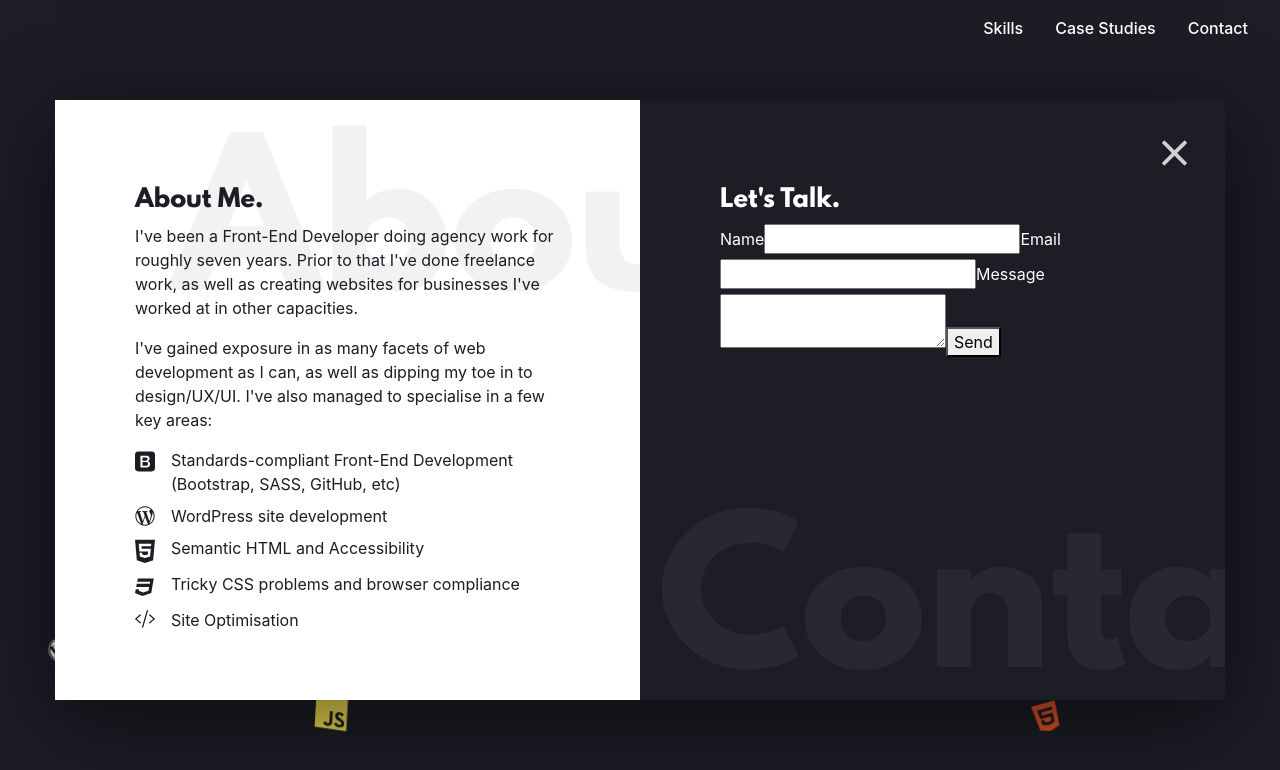
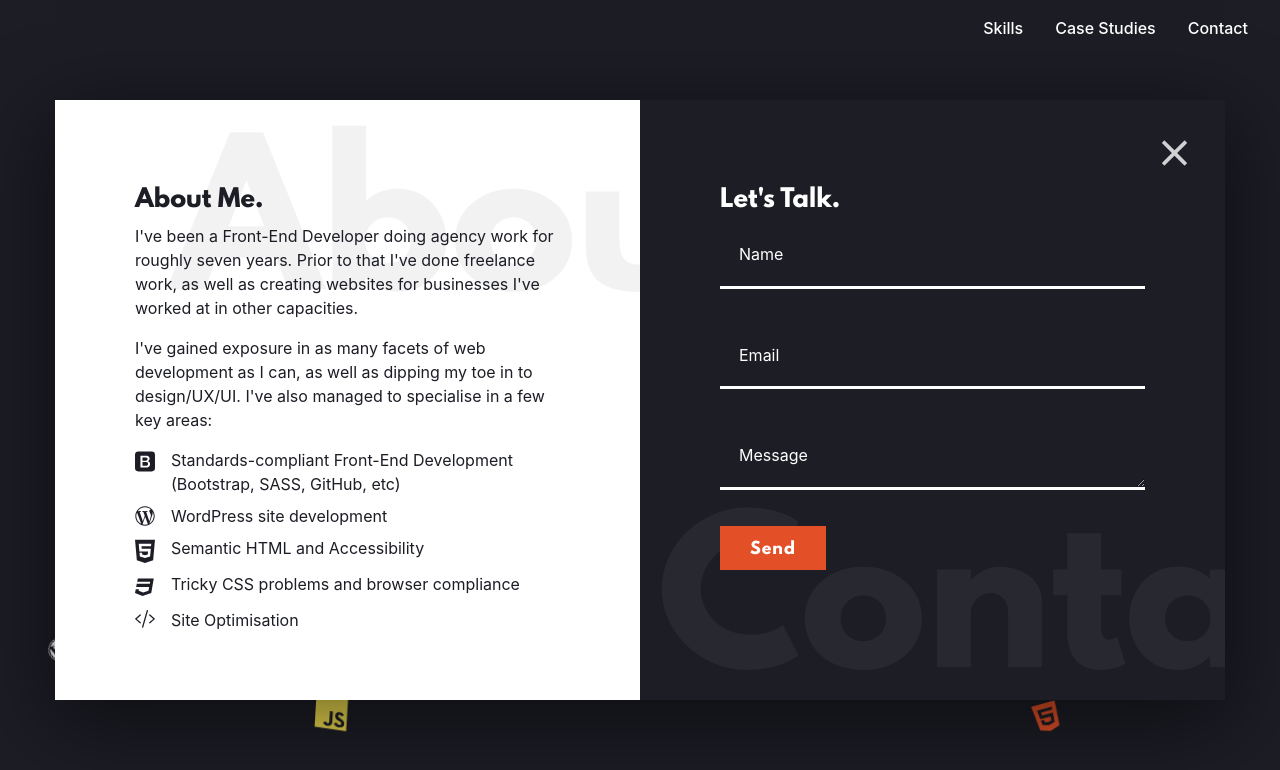
Before and after one commit to Glenn-Domin/Port-Vue_Nuxt, a Nuxt app: page / in a window 1280 px wide. Both pictures are taken after a click on the button "About Me". Shown: the top 770 px of the page. Built offline with nearby package versions, Linux system fonts and the light colour scheme.

Commit message:
contact and form

```diff
--- /dev/null
+++ b/assets/scss/components/_forms.scss
@@ -0,0 +1,61 @@
+.form-group {
+  position: relative;
+  margin-bottom: 2.25rem;
+
+  .form-control {
+    display: block;
+    width: 100%;
+    height: calc(3.90625rem + 2px);
+    padding: .75rem 1.25rem;
+    font-size: .9375rem;
+    font-weight: 400;
+    line-height: 1.5;
+    border: none;
+    border-bottom: 3px solid white;
+    background: 0 0;
+    color: inherit;
+    transition: all .15s ease-in-out;
+
+    &:focus {
+      outline: 0;
+      border-bottom-color: $primary;
+    }
+
+    &:focus, &:not(:placeholder-shown) {
+      background: none;
+      box-shadow: none;
+
+      + label {
+        transform: translate(-1.125rem,-1.5rem) scale(.8);
+      }
+    }
+
+    + label {
+      position: absolute;
+      top: 1.25rem;
+      right: 1.25rem;
+      left: calc(.25rem + (30px / 2));
+      max-width: 81.5vw;
+      transition: all .15s ease-in-out;
+      transform-origin: 0 0;
+      line-height: 1.25;
+      cursor: text;
+    }
+  }
+
+  textarea {
+    max-height: 200px;
+  }
+}
+
+.invalid-feedback {
+  display: none;
+  width: 100%;
+  margin-top: .25rem;
+  font-size: 80%;
+  color: #dc3545;
+
+  .was-validated .form-control:invalid ~ & {
+    display: block;
+  }
+}
--- a/assets/scss/styles.scss
+++ b/assets/scss/styles.scss
@@ -5,6 +5,7 @@
 @import 'type';
 
 @import 'components/buttons';
+@import 'components/forms';
 @import 'components/modal';
 
 @import 'layout/page';
--- a/components/home/About.vue
+++ b/components/home/About.vue
@@ -38,15 +38,20 @@
         name="contact"
         method="post"
         data-netlify="true"
-        data-netlify-honeypot="bot-field"
-      >
-        <label for="name">Name</label>
-        <input id="name" type="text" name="name" />
-        <label for="email">Email</label>
-        <input id="email" type="email" name="email" />
-        <label for="message">Message</label>
-        <textarea id="message" name="message"></textarea>
-        <button type="submit">Send</button>
+        data-netlify-honeypot="bot-field">
+        <div class="form-group">
+          <input id="name" type="text" name="name" placeholder=" " class="form-control" required />
+          <label for="name">Name</label>
+        </div>
+        <div class="form-group">
+          <input id="email" type="email" name="email" placeholder=" " class="form-control" required />
+          <label for="email">Email</label>
+        </div>
+        <div class="form-group">
+          <textarea id="message" name="message" placeholder=" " class="form-control" required></textarea>
+          <label for="message">Message</label>
+        </div>
+        <button type="submit" class="btn">Send</button>
       </form>
     </div>
   </div>
--- a/pages/index.vue
+++ b/pages/index.vue
@@ -37,6 +37,14 @@ export default {
     return {
       showModal: false
     }
+  },
+  watch: {
+    $route() {
+      this.showModal = this.$route.hash
+    }
+  },
+  mounted() {
+    this.showModal = this.$route.hash
   }
 }
 </script>
--- a/pages/skills.vue
+++ b/pages/skills.vue
@@ -9,7 +9,7 @@
         <div class="row">
           <div class="skills content-big">
             <h2 id="thebasics">The Basics</h2>
-            <h3 class="skills-heading" id="html">
+            <h3 id="html" class="skills-heading">
               <html5 width="50"/>
               HTML
             </h3>
@@ -24,7 +24,7 @@
             <p class="code-desc">Bad Code</p>
             <code class="code-bad">{{codeBad}}</code>
             <p>There are a lot of traps that inexperienced developers fall in to. I won't.</p>
-            <h3 class="skills-heading" id="css">
+            <h3 id="css" class="skills-heading">
               <css width="50" />
               CSS
             </h3>
@@ -41,7 +41,7 @@
             <p class="code-desc">Problematic Alternative CSS</p>
             <code class="code-bad">{{codeCSSBad}}</code>
             <p>We'll always use <strong>SCSS</strong> in projects.</p>
-            <h3 class="skills-heading" id="js">
+            <h3 id="js" class="skills-heading">
               <javascript width="50" />
               JavaScript
             </h3>
@@ -52,7 +52,7 @@
             <code>{{codeJSVerbose}}</code>
             <p>Most of my JS is written in <a href="#vue">VueJS</a> prjects.</p>
             <h2 id="cms">Content Management Systems</h2>
-            <h3 class="skills-heading" id="wp">
+            <h3 id="wp" class="skills-heading">
               <wordpress width="50" color="#32373c" />
               WordPress
             </h3>
@@ -72,7 +72,7 @@
               <li>Use standards-based SCSS/Bootstrap, as well as WP templates.</li>
               <li>Make it harder for the client to break and keep logs to say who did what in the back-end.</li>
             </ul>
-            <h3 class="skills-heading" id="magento">
+            <h3 id="magento" class="skills-heading">
               <magento width="50" />
               Magento
             </h3>
@@ -80,7 +80,7 @@
             <p>We've been using a docker container for setting up a dev environment but I think there's more to investigate performance-wise for ease of development.</p>
             <p>We've eschewed the default Magento LESS functionality for SCSS and Bootstrap, with the noteable exceptions of layout and buttons (sort of).</p>
             <p>I'm fairly confident with the Magento front-end, though there are some things in the XML and JS arenas where I need to learn more about the Magento way of doing things. I'm undertaking certified Magento training to accomplish this.</p>
-            <h3 class="skills-heading" id="magento">
+            <h3 id="joomla" class="skills-heading">
               <joomla width="50" />
               Joomla
             </h3>
@@ -95,14 +95,14 @@
               <li>BigCommerce</li>
             </ul>
             <h2>Frameworks</h2>
-            <h3 class="skills-heading" id="bootstrap">
+            <h3 id="bootstrap" class="skills-heading">
               <bootstrap width="50" />
               Bootstrap
             </h3>
             <p>Bootstrap has been a staple in my projects since Bootstrap 3. It's customisation options are of a very high standard, their supplied code-snippets are semantic and accessible, and I completely reject the critisism that some devs will have about it, that all Bootstrap sites look alike.</p>
             <p>While some of their components could be improved (like allowing parent menu items to actually be links), I'd say it's almost perfect.</p>
             <p>We'll always use the SCSS implementation on every project.</p>
-            <h3 class="skills-heading" id="vue">
+            <h3 id="vue" class="skills-heading">
               <vuejs width="50" />
               VueJS
             </h3>
```
